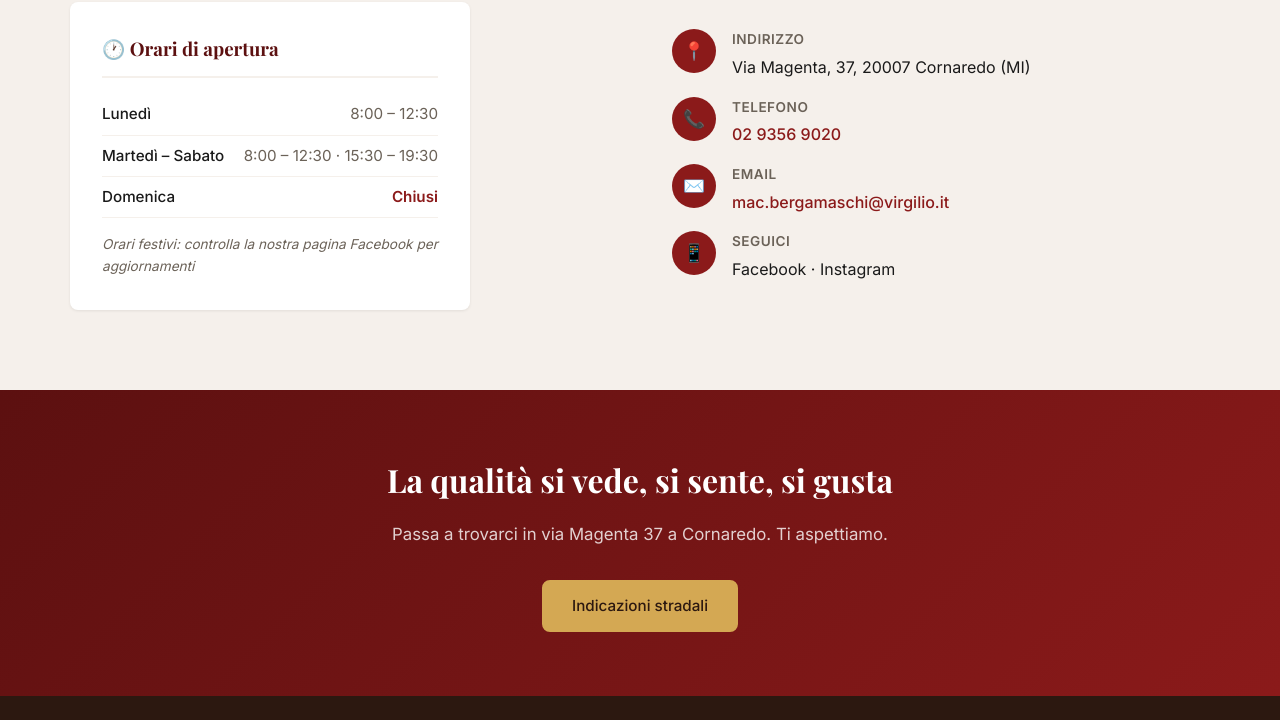
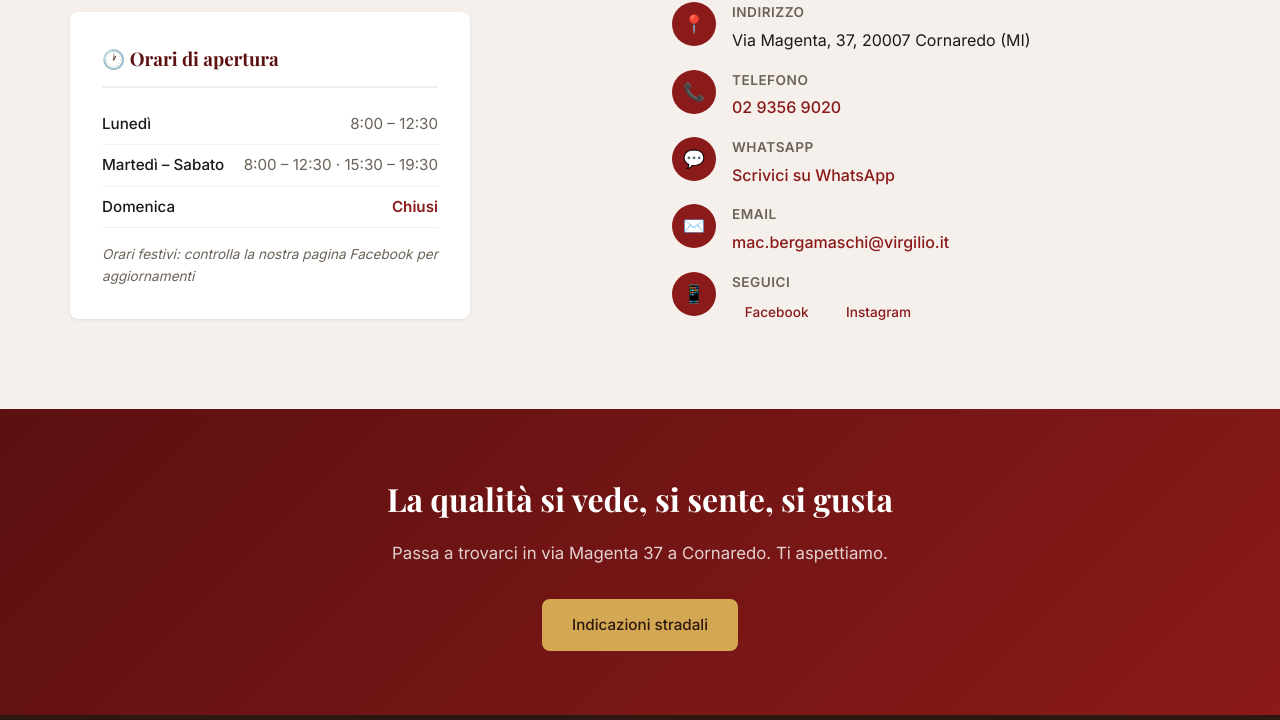
Before and after one commit to Hypn0sis/macelleria-bergamaschi, a plain HTML site: page index.html in a window 1280 px wide. Shown: the part 2273-2993 px from the top of the page. Drawn offline with nearby package versions, Linux system fonts and the light colour scheme; a web font is replaced by a local one.

Commit message:
Aggiunto WhatsApp e social link

```diff
--- a/index.html
+++ b/index.html
@@ -132,7 +132,14 @@
               <div class="icon">📞</div>
               <div>
                 <h4>Telefono</h4>
-                <p><a href="tel:+390293569020">02 9356 9020</a></p>
+                <p><a href="tel:+390****9020">02 9356 9020</a></p>
+              </div>
+            </div>
+            <div class="contact-item">
+              <div class="icon">💬</div>
+              <div>
+                <h4>WhatsApp</h4>
+                <p><a href="https://wa.me/390****9020" target="_blank">Scrivici su WhatsApp</a></p>
               </div>
             </div>
             <div class="contact-item">
@@ -146,7 +153,10 @@
               <div class="icon">📱</div>
               <div>
                 <h4>Seguici</h4>
-                <p>Facebook · Instagram</p>
+                <div style="display:flex;gap:0.75rem;margin-top:0.25rem;">
+                  <a href="https://www.facebook.com/macelleriabergamaschi" target="_blank" style="padding:0.3rem 0.8rem;background:var(--clr-bg);border-radius:var(--radius);font-size:0.85rem;text-decoration:none;">Facebook</a>
+                  <a href="https://www.instagram.com/macelleria_flli_bergamaschi/" target="_blank" style="padding:0.3rem 0.8rem;background:var(--clr-bg);border-radius:var(--radius);font-size:0.85rem;text-decoration:none;">Instagram</a>
+                </div>
               </div>
             </div>
           </div>
```
Also changed, not shown: contatti.html (+9 -2 lines).
